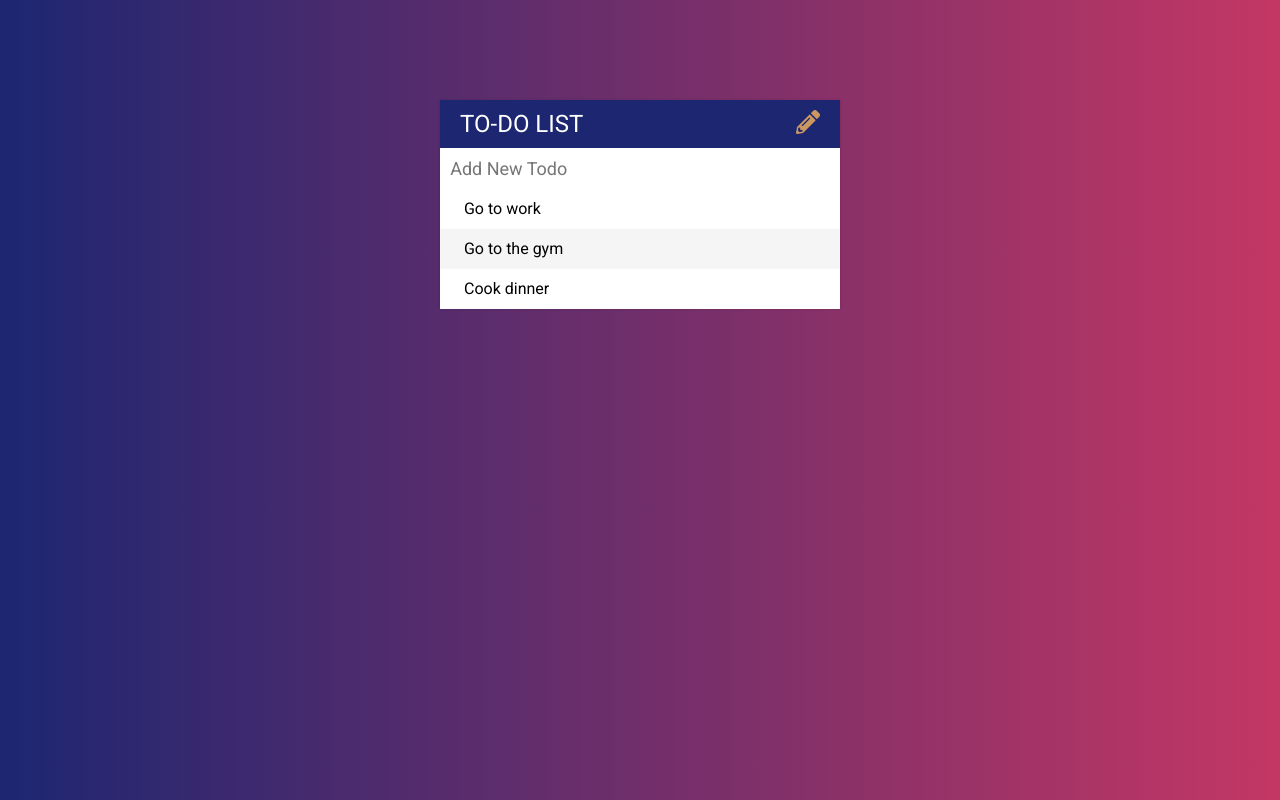
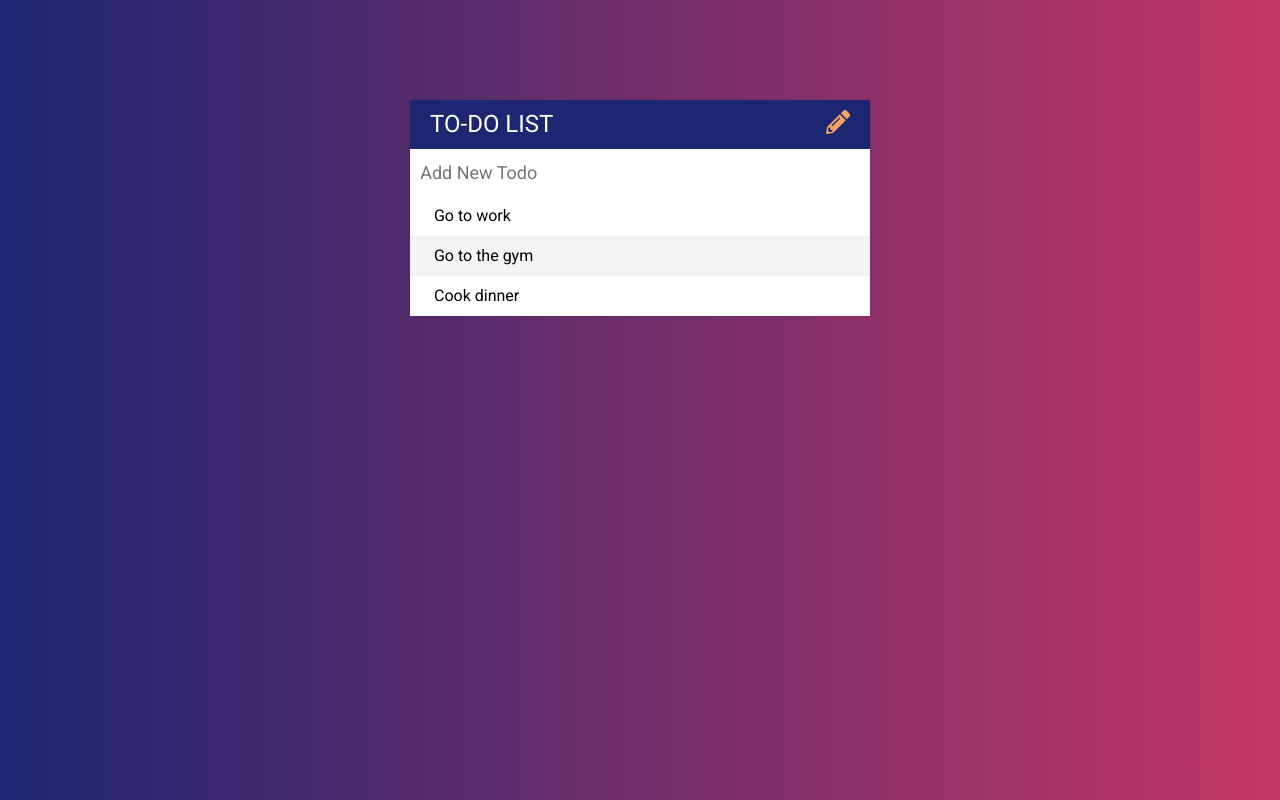
Before and after one commit to TishG/todo-jquery, a plain HTML site: page index.html in a window 1280 px wide. Drawn offline with nearby package versions, Linux system fonts and the light colour scheme.

Commit message:
added bootstrap

```diff
--- a/assets/css/todos.css
+++ b/assets/css/todos.css
@@ -1,14 +1,15 @@
-/* all font */
+/* universal font */
 * {
     font-family: 'Roboto', sans-serif;
 }
-/* all font */
+/* universal font */
 
 /* background */
 body {
     background: #C33764;  /* fallback for old browsers */
     background: -webkit-linear-gradient(to right, #1D2671, #C33764);  /* Chrome 10-25, Safari 5.1-6 */
     background: linear-gradient(to right, #1D2671, #C33764); /* W3C, IE 10+/ Edge, Firefox 16+, Chrome 26+, Opera 12+, Safari 7+ */
+    padding: 0 5%;
 }
 /* background */
 
@@ -29,6 +30,11 @@
     width: 400px;
     background-color: #f7f7f7;
     box-shadow: 0 0 3px rgba(0,0,0,0.15);
+}
+
+.container {
+    max-width: 460;
+    padding: 0;
 }
 
 /* new todo input */
@@ -76,12 +82,10 @@
 }
 
 span {
-    background-color: rgba(253, 25, 25);
     height: 30px;
     padding-top: 5px;
     padding-bottom: 5px;
     text-align: center;
-    color: white;
     width: 0px;
     margin-right: 20px;
     display: inline-block;
@@ -99,6 +103,6 @@
 /* pencil icon */
 .fa-pencil-alt {
     float: right;
-    color: rgb(250, 181, 92, 0.8);
+    color: sandybrown;
 }
 /* pencil icom */
--- a/assets/js/todos.js
+++ b/assets/js/todos.js
@@ -25,6 +25,6 @@
 
 //When I press pencil icon, I want the text input box to disappear.
 //When I click it again, I want it to reappear.
-$(".fa-pencil-alt").on("click", function() {
-    $("input[type='text']").fadeToggle(350);
+$(".fa-pencil-alt").click(function() {
+    $("input[type=text]").fadeToggle("slow", "linear");
 })
--- a/index.html
+++ b/index.html
@@ -1,25 +1,29 @@
 <html lang="en">
 <head>
     <meta charset="UTF-8">
-    <meta name="viewport" content="width=device-width, initial-scale=1.0">
+    <meta name="viewport" content="width=device-width, initial-scale=1.0, shrink-to-fit=no">
     <meta http-equiv="X-UA-Compatible" content="ie=edge">
     <title>Todo-JQuery</title>
+    <link rel="stylesheet" href="https://stackpath.bootstrapcdn.com/bootstrap/4.1.3/css/bootstrap.min.css" integrity="sha384-MCw98/SFnGE8fJT3GXwEOngsV7Zt27NXFoaoApmYm81iuXoPkFOJwJ8ERdknLPMO" crossorigin="anonymous">
     <link href="https://fonts.googleapis.com/css?family=Roboto" rel="stylesheet">
     <link rel="stylesheet" href="https://use.fontawesome.com/releases/v5.5.0/css/all.css" integrity="sha384-B4dIYHKNBt8Bc12p+WXckhzcICo0wtJAoU8YZTY5qE0Id1GSseTk6S+L3BlXeVIU" crossorigin="anonymous">
     <link rel="stylesheet" type="text/css" href="./assets/css/todos.css">
-    <script type="text/javascript" src="./assets/js/lib/jquery-3.3.1.min.js"></script>
 </head>
 <body>
-    <main>
+    <main class="container">
         <h1>To-do List<i class="fas fa-pencil-alt"></i></h1>
         <input type="text" placeholder="Add New Todo">
         <ul>
-            <li><span><i class="fas fa-trash-alt"></i></span> Go to work</li>
-            <li><span><i class="fas fa-trash-alt"></i></span> Go to the gym</li>
-            <li><span><i class="fas fa-trash-alt"></i></span> Cook dinner</li>
+            <li><span class="bg-danger text-white"><i class="fas fa-trash-alt"></i></span> Go to work</li>
+            <li><span class="bg-danger text-white"><i class="fas fa-trash-alt"></i></span> Go to the gym</li>
+            <li><span class="bg-danger text-white"><i class="fas fa-trash-alt"></i></span> Cook dinner</li>
         </ul>
     </main>
 
+    <script src="https://code.jquery.com/jquery-3.3.1.slim.min.js" integrity="sha384-q8i/X+965DzO0rT7abK41JStQIAqVgRVzpbzo5smXKp4YfRvH+8abtTE1Pi6jizo" crossorigin="anonymous"></script>
+    <script src="https://cdnjs.cloudflare.com/ajax/libs/popper.js/1.14.3/umd/popper.min.js" integrity="sha384-ZMP7rVo3mIykV+2+9J3UJ46jBk0WLaUAdn689aCwoqbBJiSnjAK/l8WvCWPIPm49" crossorigin="anonymous"></script>
+    <script src="https://stackpath.bootstrapcdn.com/bootstrap/4.1.3/js/bootstrap.min.js" integrity="sha384-ChfqqxuZUCnJSK3+MXmPNIyE6ZbWh2IMqE241rYiqJxyMiZ6OW/JmZQ5stwEULTy" crossorigin="anonymous"></script>
+    <script type="text/javascript" src="./assets/js/lib/jquery-3.3.1.min.js"></script>
     <script type="text/javascript" src="./assets/js/todos.js"></script>
 </body>
 </html>
```
